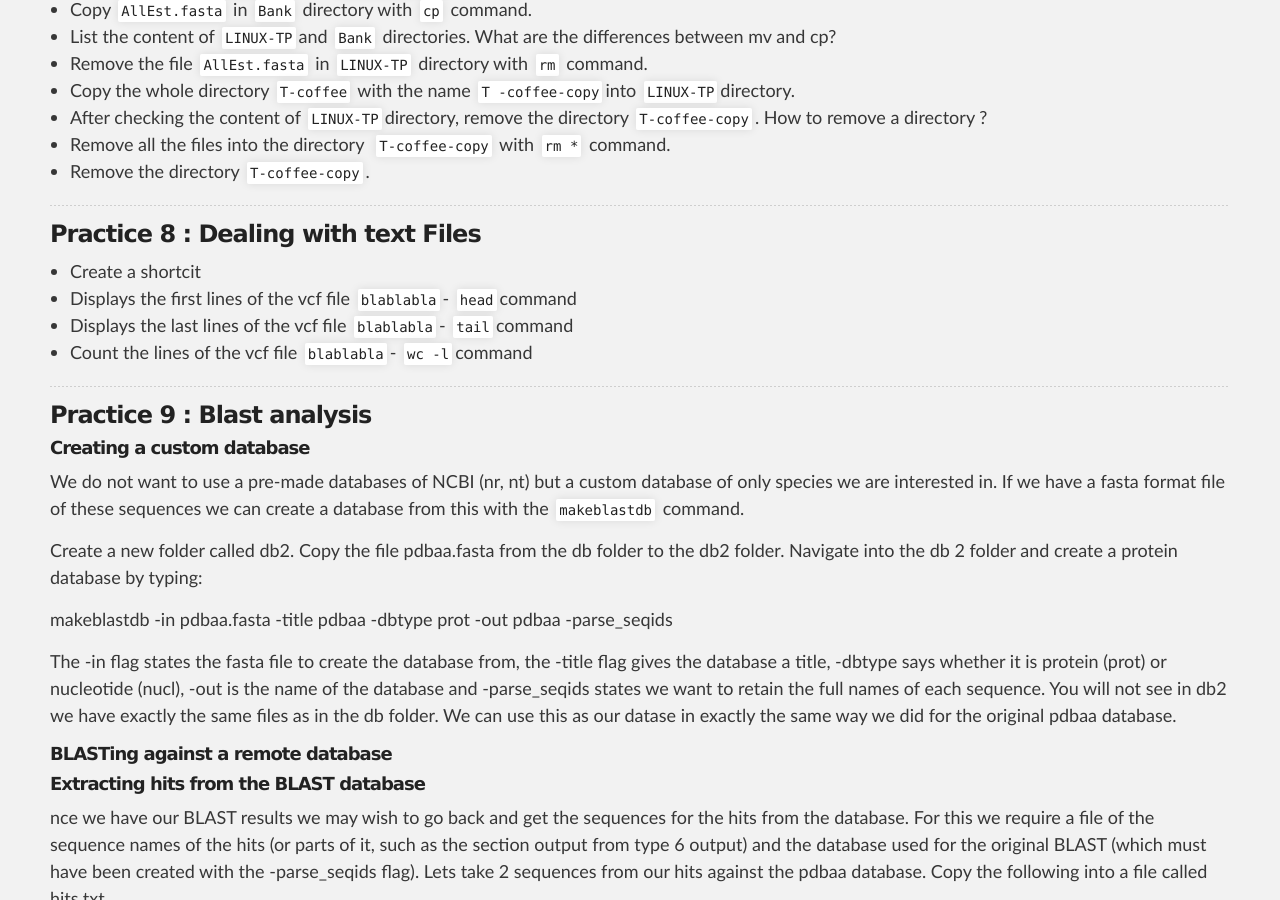
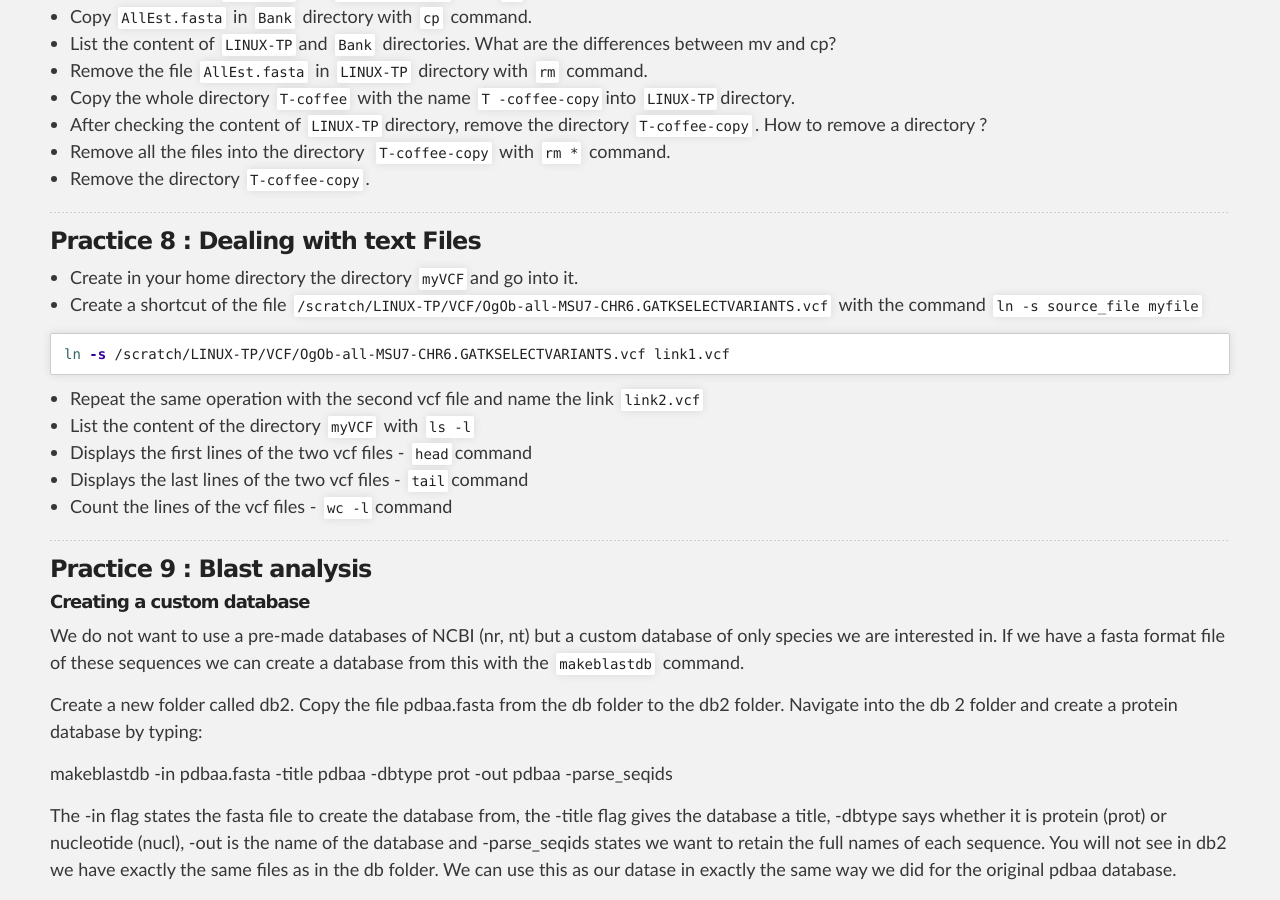
Before and after one commit to SouthGreenPlatform/trainings, a Jekyll site: the page built from _pages/linux/linuxPractice.md, in a window 1280 px wide and 900 px high, scrolled down 5296 px. Built offline with Jekyll 4.4.1, drawn with Linux system fonts in a browser that asks for light colours; nearby versions of some CDN libraries.

Commit message:
Update linuxPractice.md

```diff
--- a/_pages/linux/linuxPractice.md
+++ b/_pages/linux/linuxPractice.md
@@ -170,8 +170,7 @@ tar -xzvf LINUX-TP.tar.gz
 ### Practice 7 : Manipulating Files and Folders
 
 We will prepare our blast analysis performed after by creating directory and moving files as showing in the image just below :
-<img width="50%" class="img-responsive" src="{{ site.url }}/images/tpLinux/tp-arbo.png"/>
-
+<img width="50%" class="img-responsive" src="{{ site.url }}/images/tpLinux/tp-arbo-blast.png"/>
 
 * Create a directory called `BlastAnalysis` with `mkdir`command.
 * Move `transcritsAssembly.fasta`  into this new directory with `mv` command.
@@ -189,10 +188,18 @@ We will prepare our blast analysis performed after by creating directory and mov
 <a name="practice-8"></a>
 ### Practice 8 : Dealing with text Files
 
-* Create a shortcit
-* Displays the first lines of the vcf file `blablabla`- `head`command
-* Displays the last lines of the vcf file `blablabla`- `tail`command
-* Count the lines of the vcf file `blablabla`- `wc -l`command
+* Create in your home directory the directory `myVCF`and go into it.
+* Create a shortcut of the file `/scratch/LINUX-TP/VCF/OgOb-all-MSU7-CHR6.GATKSELECTVARIANTS.vcf`  with the command `ln -s source_file myfile`
+
+{% highlight bash %}
+ln -s /scratch/LINUX-TP/VCF/OgOb-all-MSU7-CHR6.GATKSELECTVARIANTS.vcf link1.vcf
+{% endhighlight %}
+
+* Repeat the same operation with the second vcf file and name the link `link2.vcf`
+* List the content of the directory `myVCF` with `ls -l`
+* Displays the first lines of the two vcf files - `head`command
+* Displays the last lines of the two vcf files - `tail`command
+* Count the lines of the vcf files - `wc -l`command
 
 
 -----------------------
```
